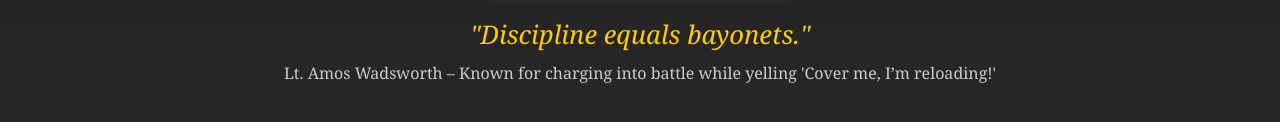
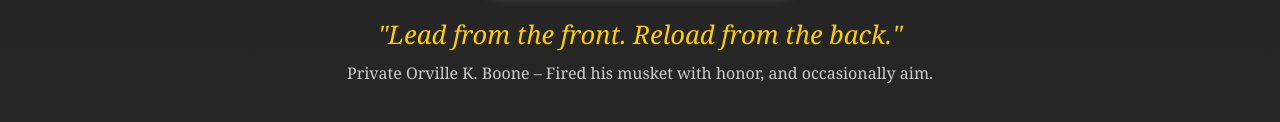
Before and after one commit to jeffrobanzhoff/goggins-inspiration, a plain HTML site: page index.html in a window 1280 px wide. Shown: the part 504-626 px from the top of the page. Drawn offline with Linux system fonts and the light colour scheme.

Commit message:
Update index.html

```diff
--- a/index.html
+++ b/index.html
@@ -45,74 +45,19 @@
   <script>
     const slides = [
       {
-        image: "https://upload.wikimedia.org/wikipedia/commons/1/13/Union_soldier_Civil_War.jpg",
-        quote: "Discipline equals bayonets.",
-        bio: "Lt. Amos Wadsworth – Known for charging into battle while yelling 'Cover me, I’m reloading!'"
+        image: "https://upload.wikimedia.org/wikipedia/commons/0/0e/Unidentified_soldier_in_Union_uniform.jpg",
+        quote: "Lead from the front. Reload from the back.",
+        bio: "Private Orville K. Boone – Fired his musket with honor, and occasionally aim."
       },
       {
-        image: "https://upload.wikimedia.org/wikipedia/commons/3/3b/Confederate_soldier_in_uniform.jpg",
-        quote: "Default aggressive. With a musket.",
-        bio: "Sgt. Ezekiel Boone – Held the line with nothing but grit and a very loud mustache."
+        image: "https://upload.wikimedia.org/wikipedia/commons/1/17/Union_soldier_with_rifle_and_bayonet.jpg",
+        quote: "No boots? No problem. Just improvise with grit.",
+        bio: "Cpl. Milo G. Graves – Invented the barefoot bayonet technique (not recommended)."
       },
       {
-        image: "https://upload.wikimedia.org/wikipedia/commons/f/f4/Civil_War_Soldier_in_uniform_with_flag.jpg",
-        quote: "There are no bad days. Just days with cannon fire.",
-        bio: "Private Silas McGraw – Took a cannonball to the morale and kept marching."
-      },
-      {
-        image: "https://upload.wikimedia.org/wikipedia/commons/0/09/Union_soldier_with_musket.jpg",
-        quote: "Extreme ownership starts with extreme wool coats.",
-        bio: "Captain Horace ‘No Excuses’ Blake – Wrote a 47-page letter of accountability after Pickett’s Charge."
-      },
-      {
-        image: "https://upload.wikimedia.org/wikipedia/commons/4/4d/Civil_War_Union_soldier_with_rifle.jpg",
-        quote: "If you're not early to the battlefield, you're already late to the surrender.",
-        bio: "Corporal Jedidiah Flint – Once woke up before Reveille just to win the war in his sleep."
-      },
-      {
-        image: "https://upload.wikimedia.org/wikipedia/commons/e/e3/Civil_War_Confederate_Soldier_in_uniform.jpg",
-        quote: "Get after it. Even if 'it' is trench foot.",
-        bio: "Private Rufus T. Granger – Survived three charges, two duels, and one particularly bad stew."
-      },
-      {
-        image: "https://upload.wikimedia.org/wikipedia/commons/a/a3/Civil_War_Union_Soldier_portrait.jpg",
-        quote: "Mission first. Beards second. Feelings never.",
-        bio: "Major Levi Hammersmith – Wrote his own war journal in bullet points and blood."
-      },
-      {
-        image: "https://upload.wikimedia.org/wikipedia/commons/1/12/Civil_War_soldier_with_sword.jpg",
-        quote: "Excuses are like horses: if you feed them, they’ll carry you nowhere.",
-        bio: "Lt. Cornelius ‘Zero Excuses’ Pratt – Fought the Battle of Cold Harbor barefoot just to prove a point."
-      },
-      {
-        image: "https://upload.wikimedia.org/wikipedia/commons/2/29/Confederate_soldier_with_pistol.jpg",
-        quote: "The grind doesn’t stop at Gettysburg. Neither did he.",
-        bio: "Ensign Clyde R. Deeds – Took two naps in a foxhole and called them tactical resets."
-      },
-      {
-        image: "https://upload.wikimedia.org/wikipedia/commons/e/e9/Union_Soldier_in_Uniform_Standing.jpg",
-        quote: "Own the terrain. Even if it’s mud.",
-        bio: "General Walter Burnside – Took ‘extreme ownership’ of a failed charge and re-enacted it better the next day."
-      },
-      {
-        image: "https://upload.wikimedia.org/wikipedia/commons/5/59/Civil_War_Soldier_standing_in_uniform.jpg",
-        quote: "No plan survives contact with the enemy—unless it’s my plan.",
-        bio: "Colonel Zebulon Pike Jr. – Carved strategy into a tree during a thunderstorm, then followed it exactly."
-      },
-      {
-        image: "https://upload.wikimedia.org/wikipedia/commons/f/fd/Civil_War_soldier_in_camp.jpg",
-        quote: "Victory loves preparation. And hardtack.",
-        bio: "Private Elijah 'Iron Belly' Crow – Survived 7 battles and 812 rations of flavorless crackers."
-      },
-      {
-        image: "https://upload.wikimedia.org/wikipedia/commons/3/3d/Union_Army_soldier_posed.jpg",
-        quote: "The fog of war is just another obstacle. So clear it with vision.",
-        bio: "Sgt. Montgomery Vail – Saw the enemy three miles away. With one good eye. At night."
-      },
-      {
-        image: "https://upload.wikimedia.org/wikipedia/commons/9/9f/Civil_War_Soldier_full_body.jpg",
-        quote: "If the sun's up, you're late. If the moon's up, you're still late.",
-        bio: "Captain Ulysses Brick – Never used a clock. He just listened to the thunder of cannons."
+        image: "https://upload.wikimedia.org/wikipedia/commons/3/3b/Unidentified_soldier_in_Confederate_uniform.jpg",
+        quote: "When the going gets tough, the tough get wool uniforms.",
+        bio: "Lt. Gerald Beauregard – Fought heatstroke and the enemy simultaneously."
       }
     ];
 
```
